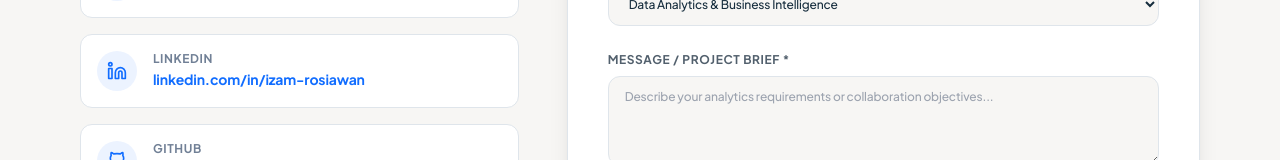
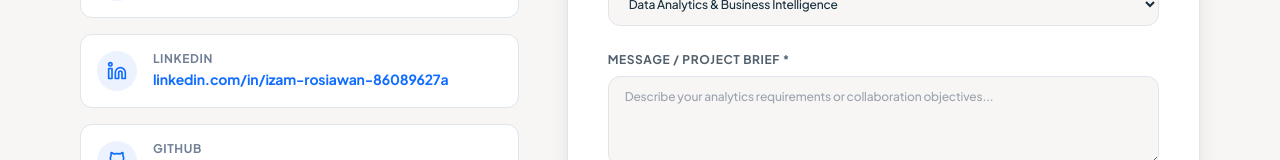
Before and after one commit to izamrosiawan/portfolio-hub, a Next.js app: page / in a window 1280 px wide. Shown: the part 6640-6800 px from the top of the page. Built offline with nearby package versions, Linux system fonts and the light colour scheme.

Commit message:
fix: update LinkedIn URL to exact profile https://www.linkedin.com/in/izam-rosiawan-86089627a/

```diff
--- a/src/app/page.tsx
+++ b/src/app/page.tsx
@@ -461,7 +461,7 @@ export default function HomePage() {
                 <ArrowRight className="w-4 h-4" />
               </a>
               <a
-                href="https://linkedin.com/in/izam-rosiawan"
+                href="https://www.linkedin.com/in/izam-rosiawan-86089627a/"
                 target="_blank"
                 rel="noreferrer"
                 className="inline-flex items-center gap-2 px-6 py-4 bg-white hover:bg-[#dfe5eb] text-[#162d3d] border border-[#dfe5eb] text-sm font-bold uppercase tracking-wider rounded-full transition-all"
@@ -770,12 +770,12 @@ export default function HomePage() {
                     LINKEDIN
                   </div>
                   <a
-                    href="https://linkedin.com/in/izam-rosiawan"
+                    href="https://www.linkedin.com/in/izam-rosiawan-86089627a/"
                     target="_blank"
                     rel="noreferrer"
                     className="text-sm font-bold text-[#116dff] hover:underline"
                   >
-                    linkedin.com/in/izam-rosiawan
+                    linkedin.com/in/izam-rosiawan-86089627a
                   </a>
                 </div>
               </div>
@@ -969,7 +969,7 @@ export default function HomePage() {
                 GitHub
               </a>
               <a
-                href="https://linkedin.com/in/izam-rosiawan"
+                href="https://www.linkedin.com/in/izam-rosiawan-86089627a/"
                 target="_blank"
                 rel="noreferrer"
                 className="hover:text-white transition-colors"
```
